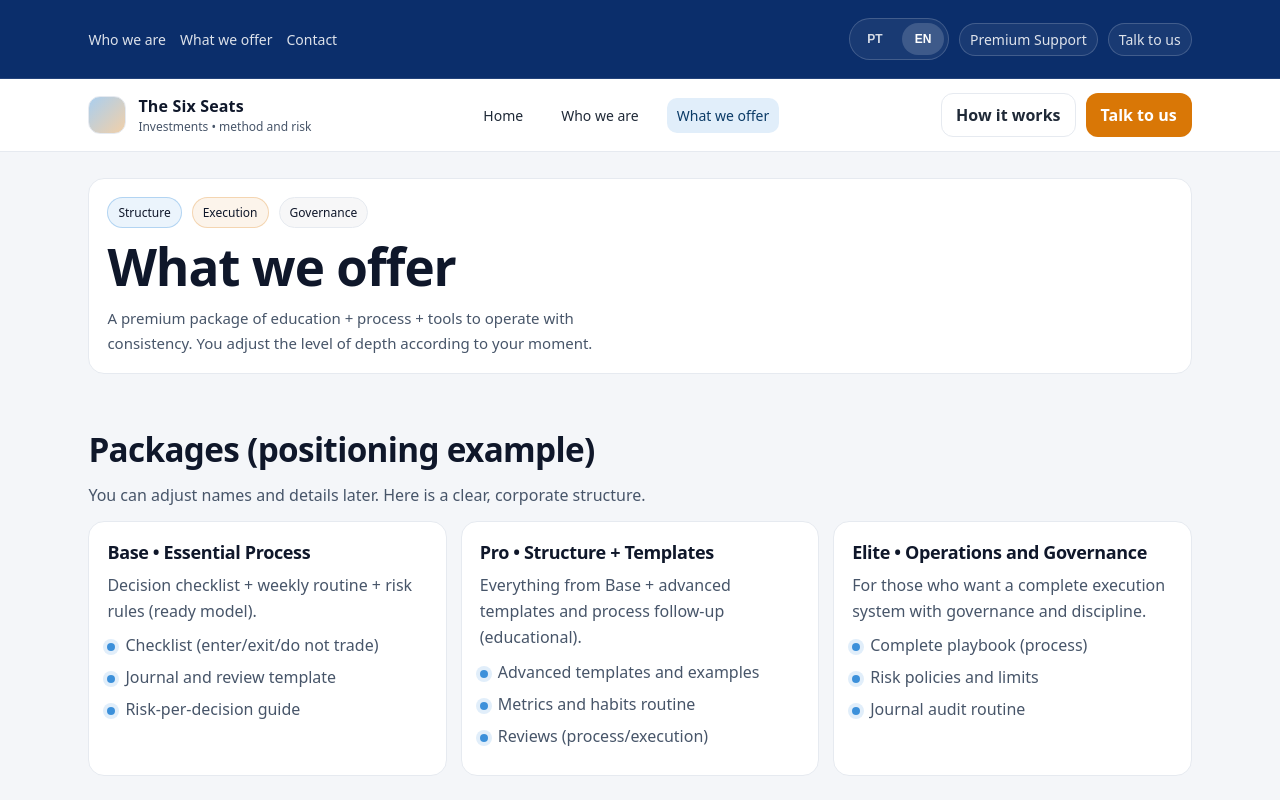
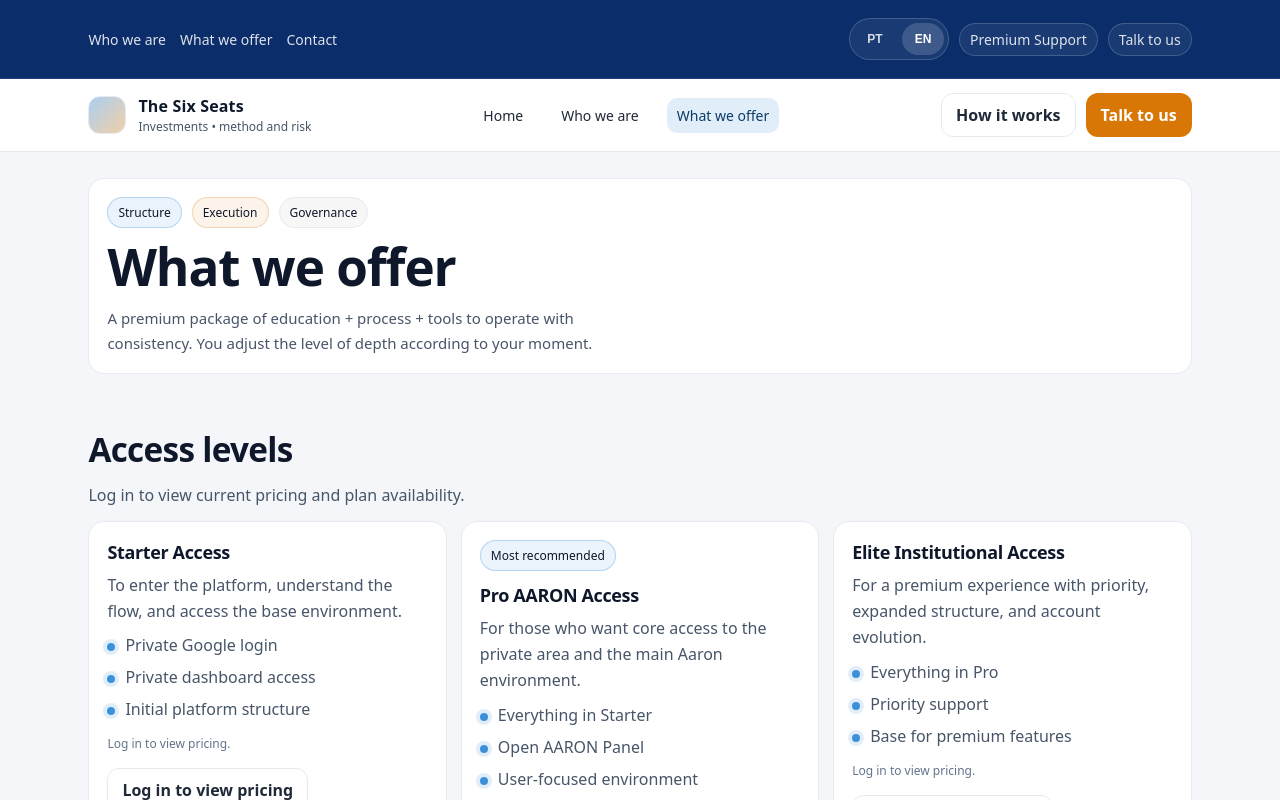
Before and after one commit to jeffersonnogueira/the-six-seats-site, a plain HTML site: page o-que-oferecemos.html in a window 1280 px wide. Both pictures are taken after a click on the button "EN". Shown: the top 800 px of the page. Drawn offline with Linux system fonts and the light colour scheme.

Commit message:
signature

```diff
--- a/o-que-oferecemos.html
+++ b/o-que-oferecemos.html
@@ -84,38 +84,66 @@
 
     <section class="section" id="pacotes">
   <div class="container">
-        <h2 class="section-title">Pacotes (exemplo de posicionamento)</h2>
-        <p>Você pode ajustar nomes e detalhes depois. Aqui vai uma estrutura clara e corporativa.</p>
+    <h2 class="section-title">Níveis de acesso</h2>
+    <p>Faça login para ver pricing atual e disponibilidade dos planos.</p>
 
     <div class="grid-3">
       <div class="card">
-            <h3>Base • Processo Essencial</h3>
-            <p>Checklist de decisão + rotina semanal + regras de risco (modelo pronto).</p>
+        <h3>Starter Access</h3>
+        <p>Para entrar na plataforma, entender o fluxo e acessar a base do ambiente.</p>
         <ul class="list">
-              <li>Checklist (entrar/sair/não-operar)</li>
-              <li>Template de diário e revisão</li>
-              <li>Guia de risco por decisão</li>
+          <li>Login privado com Google</li>
+          <li>Acesso ao dashboard privado</li>
+          <li>Estrutura inicial da plataforma</li>
         </ul>
+
+        <p class="price-note" style="margin-top:14px; font-size:12px; color:#64748b;">
+          Faça login para ver o preço.
+        </p>
+
+        <div style="display:flex; gap:12px; flex-wrap:wrap; margin-top:14px;">
+          <a class="btn ghost card-login-btn" href="/aaron-login.html">Faça login para ver o preço</a>
+        </div>
       </div>
 
       <div class="card">
-            <h3>Pro • Estrutura + Templates</h3>
-            <p>Tudo do Base + templates avançados e acompanhamento do processo (educacional).</p>
+        <div style="margin-bottom:12px;">
+          <span class="tag blue card-badge">Mais indicado</span>
+        </div>
+
+        <h3>Pro AARON Access</h3>
+        <p>Para quem quer acesso principal à área privada e ao ambiente central do Aaron.</p>
         <ul class="list">
-              <li>Templates avançados e exemplos</li>
-              <li>Rotina de métricas e hábitos</li>
-              <li>Revisões (processo/execução)</li>
+          <li>Tudo do Starter</li>
+          <li>Open AARON Panel</li>
+          <li>Ambiente com foco no usuário</li>
         </ul>
+
+        <p class="price-note" style="margin-top:14px; font-size:12px; color:#64748b;">
+          Faça login para ver o preço.
+        </p>
+
+        <div style="display:flex; gap:12px; flex-wrap:wrap; margin-top:14px;">
+          <a class="btn ghost card-login-btn" href="/aaron-login.html">Faça login para ver o preço</a>
+        </div>
       </div>
 
       <div class="card">
-            <h3>Elite • Operação e Governança</h3>
-            <p>Para quem quer um “sistema completo” de execução, com governança e disciplina.</p>
+        <h3>Elite Institutional Access</h3>
+        <p>Para uma experiência premium, com prioridade, estrutura expandida e evolução de conta.</p>
         <ul class="list">
-              <li>Playbook completo (processo)</li>
-              <li>Políticas de risco e limites</li>
-              <li>Rotina de auditoria do diário</li>
+          <li>Tudo do Pro</li>
+          <li>Prioridade de suporte</li>
+          <li>Base para features premium</li>
         </ul>
+
+        <p class="price-note" style="margin-top:14px; font-size:12px; color:#64748b;">
+          Faça login para ver o preço.
+        </p>
+
+        <div style="display:flex; gap:12px; flex-wrap:wrap; margin-top:14px;">
+          <a class="btn ghost card-login-btn" href="/aaron-login.html">Faça login para ver o preço</a>
+        </div>
       </div>
     </div>
   </div>
@@ -265,34 +293,42 @@
       heroTitle: "What we offer",
       heroLead: "A premium package of education + process + tools to operate with consistency. You adjust the level of depth according to your moment.",
       packagesTitle: "Packages (positioning example)",
-      packagesLead: "You can adjust names and details later. Here is a clear, corporate structure.",
+      packagesTitle: "Access levels",
+packagesLead: "Log in to view current pricing and plan availability.",
 packageCards: [
   {
-          title: "Base • Essential Process",
-          text: "Decision checklist + weekly routine + risk rules (ready model).",
+    title: "Starter Access",
+    text: "To enter the platform, understand the flow, and access the base environment.",
     items: [
-            "Checklist (enter/exit/do not trade)",
-            "Journal and review template",
-            "Risk-per-decision guide"
-          ]
+      "Private Google login",
+      "Private dashboard access",
+      "Initial platform structure"
+    ],
+    note: "Log in to view pricing.",
+    button: "Log in to view pricing"
   },
   {
-          title: "Pro • Structure + Templates",
-          text: "Everything from Base + advanced templates and process follow-up (educational).",
+    badge: "Most recommended",
+    title: "Pro AARON Access",
+    text: "For those who want core access to the private area and the main Aaron environment.",
     items: [
-            "Advanced templates and examples",
-            "Metrics and habits routine",
-            "Reviews (process/execution)"
-          ]
+      "Everything in Starter",
+      "Open AARON Panel",
+      "User-focused environment"
+    ],
+    note: "Log in to view pricing.",
+    button: "Log in to view pricing"
   },
   {
-          title: "Elite • Operations and Governance",
-          text: "For those who want a complete execution system with governance and discipline.",
+    title: "Elite Institutional Access",
+    text: "For a premium experience with priority, expanded structure, and account evolution.",
     items: [
-            "Complete playbook (process)",
-            "Risk policies and limits",
-            "Journal audit routine"
-          ]
+      "Everything in Pro",
+      "Priority support",
+      "Base for premium features"
+    ],
+    note: "Log in to view pricing.",
+    button: "Log in to view pricing"
   }
 ],
       howTitle: "How it works",
@@ -364,15 +400,31 @@
   const data = t.packageCards[i];
   if (!data) return;
 
+  const badge = card.querySelector(".card-badge");
   const h3 = card.querySelector("h3");
   const p = card.querySelector("p");
   const lis = card.querySelectorAll(".list li");
+  const note = card.querySelector(".price-note");
+  const btn = card.querySelector(".card-login-btn");
+
+  if (badge) {
+    if (data.badge) {
+      badge.textContent = data.badge;
+      badge.style.display = "inline-flex";
+    } else {
+      badge.style.display = "none";
+    }
+  }
 
   if (h3) h3.textContent = data.title;
   if (p) p.textContent = data.text;
+
   lis.forEach((li, idx) => {
     if (data.items[idx] !== undefined) li.textContent = data.items[idx];
   });
+
+  if (note) note.textContent = data.note;
+  if (btn) btn.textContent = data.button;
 });
 
     const howCards = document.querySelectorAll("#como-funciona .grid-3 .card");
```
Lines whose indentation alone changed are shown as unchanged.
